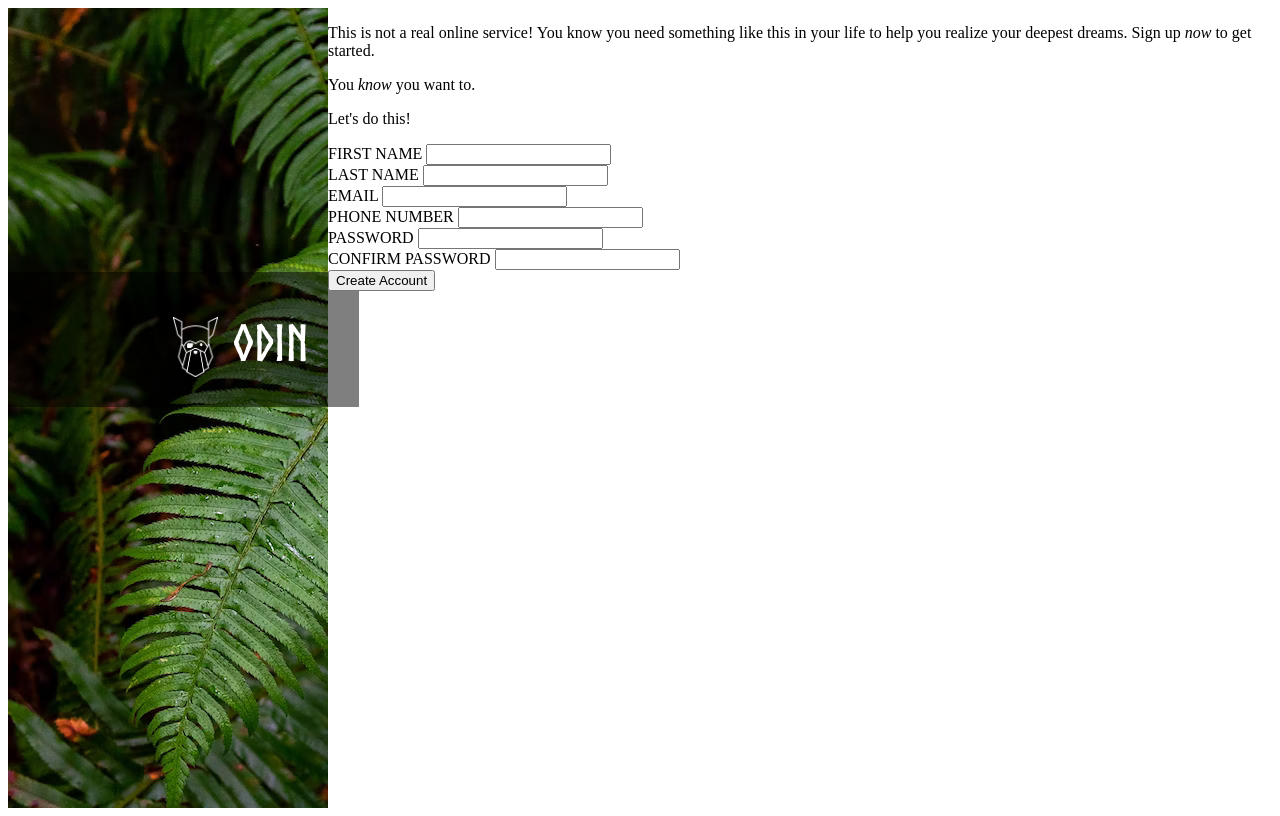
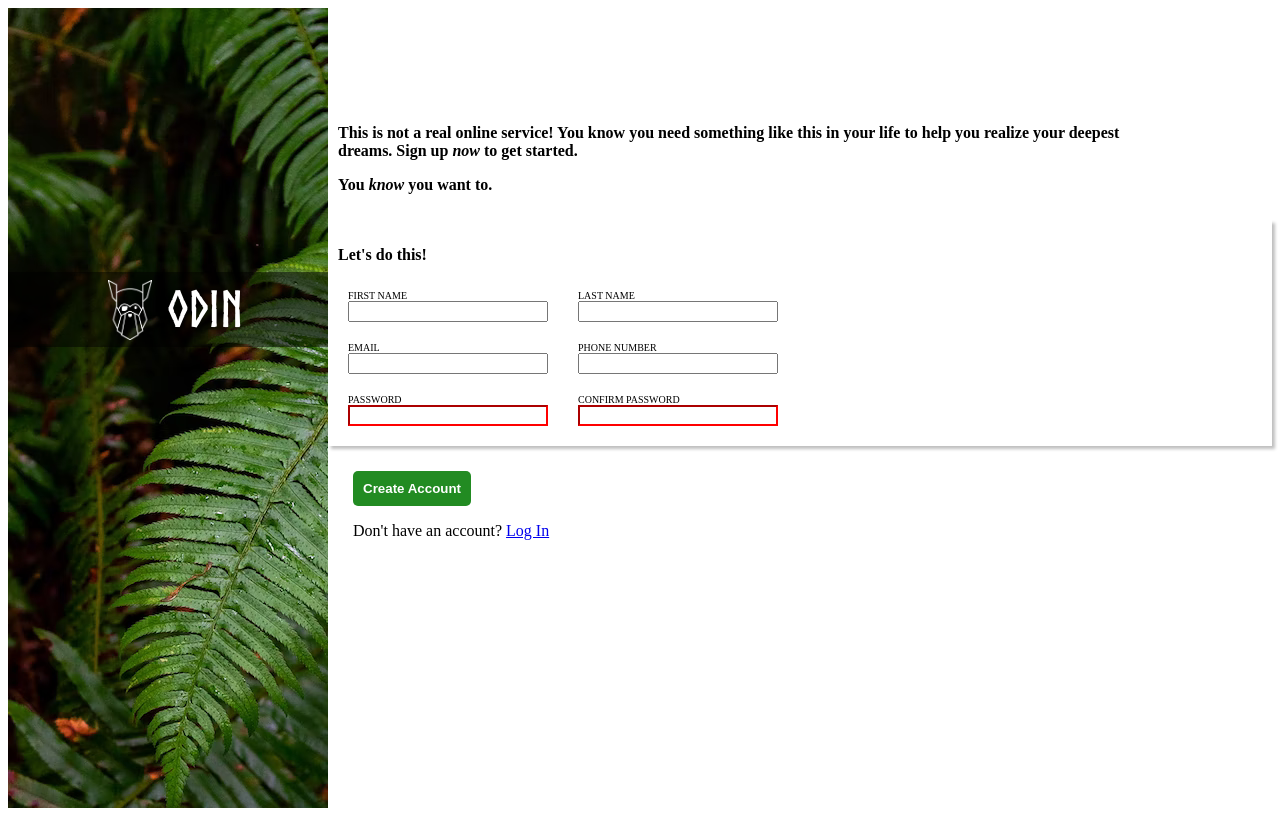
Before and after one commit to ajclark94/signUpForm, a plain HTML site: page index.html in a window 1280 px wide. Drawn offline with Linux system fonts and the light colour scheme.

Commit message:
Final commit, Add borders to inputs

```diff
--- a/index.html
+++ b/index.html
@@ -26,41 +26,58 @@
         </div>
         <div class="form">
           <p>Let's do this!</p>
-          <form action="index.html">
+          <form action="index.html" id="form">
             <div class="firstRow">
-              <div>
+              <div class="input">
                 <label for="firstName">FIRST NAME</label>
                 <input type="text" name="firstName" id="firstName" required />
               </div>
-              <div>
+              <div class="input">
                 <label for="lastName">LAST NAME</label>
                 <input type="text" name="lastName" id="lastName" required />
               </div>
             </div>
             <div class="secondRow">
-              <div>
+              <div class="input">
                 <label for="email">EMAIL</label>
                 <input type="email" name="email" id="email" required />
               </div>
-              <div>
+              <div class="input">
                 <label for="phone">PHONE NUMBER</label>
                 <input type="tel" name="phone" id="phone" required />
               </div>
             </div>
             <div class="thirdRow">
-              <div>
+              <div class="input">
                 <label for="password">PASSWORD</label>
-                <input type="password" name="password" id="password" required />
+                <input
+                  class="error"
+                  type="password"
+                  name="password"
+                  id="password"
+                  required
+                />
               </div>
-              <div>
+              <div class="input">
                 <label for="confirm">CONFIRM PASSWORD</label>
-                <input type="password" name="confirm" id="confirm" required />
+                <input
+                  class="error"
+                  type="password"
+                  name="confirm"
+                  id="confirm"
+                  required
+                />
               </div>
             </div>
-            <button type="submit">Create Account</button>
           </form>
         </div>
-        <div></div>
+        <div class="bottom">
+          <button type="submit" form="form">Create Account</button>
+          <p>
+            Don't have an account?
+            <a href="google.com" target="_blank">Log In</a>
+          </p>
+        </div>
       </div>
     </div>
   </body>
--- a/styles.css
+++ b/styles.css
@@ -23,7 +23,6 @@
 .odin {
   height: 60px;
   padding: 15px;
-  padding-top: 35px;
 }
 
 .title {
@@ -43,7 +42,65 @@
   background-color: rgba(0, 0, 0, 0.5);
   height: 75px;
   margin-top: 33vh;
-  padding: 10px 50px 50px 150px;
   width: 25vw;
-  text-align: center;
+  align-items: center;
+  justify-content: center;
 }
+
+.right {
+  display: flex;
+  flex-direction: column;
+  width: 75vw;
+  height: fit-content;
+}
+
+.form {
+  box-shadow: 3px 3px 3px rgba(0, 0, 0, 0.25);
+  width: 100;
+  padding: 10px;
+}
+
+.firstRow,
+.secondRow,
+.thirdRow {
+  display: flex;
+  gap: 10px;
+}
+
+.input {
+  width: 200px;
+  display: flex;
+  flex-direction: column;
+  padding: 10px;
+  font-size: 10px;
+}
+
+.top {
+  padding: 100px 100px 10px 10px;
+  font-weight: bold;
+}
+
+.bottom {
+  padding: 25px;
+}
+
+button {
+  padding: 10px;
+  background-color: forestgreen;
+  border: none;
+  color: white;
+  border-radius: 5px;
+  font-weight: bold;
+}
+
+.form > p {
+  font-weight: bold;
+}
+
+.error {
+  border-color: red;
+}
+
+input:focus {
+  border: 1px solid blue;
+}
```
